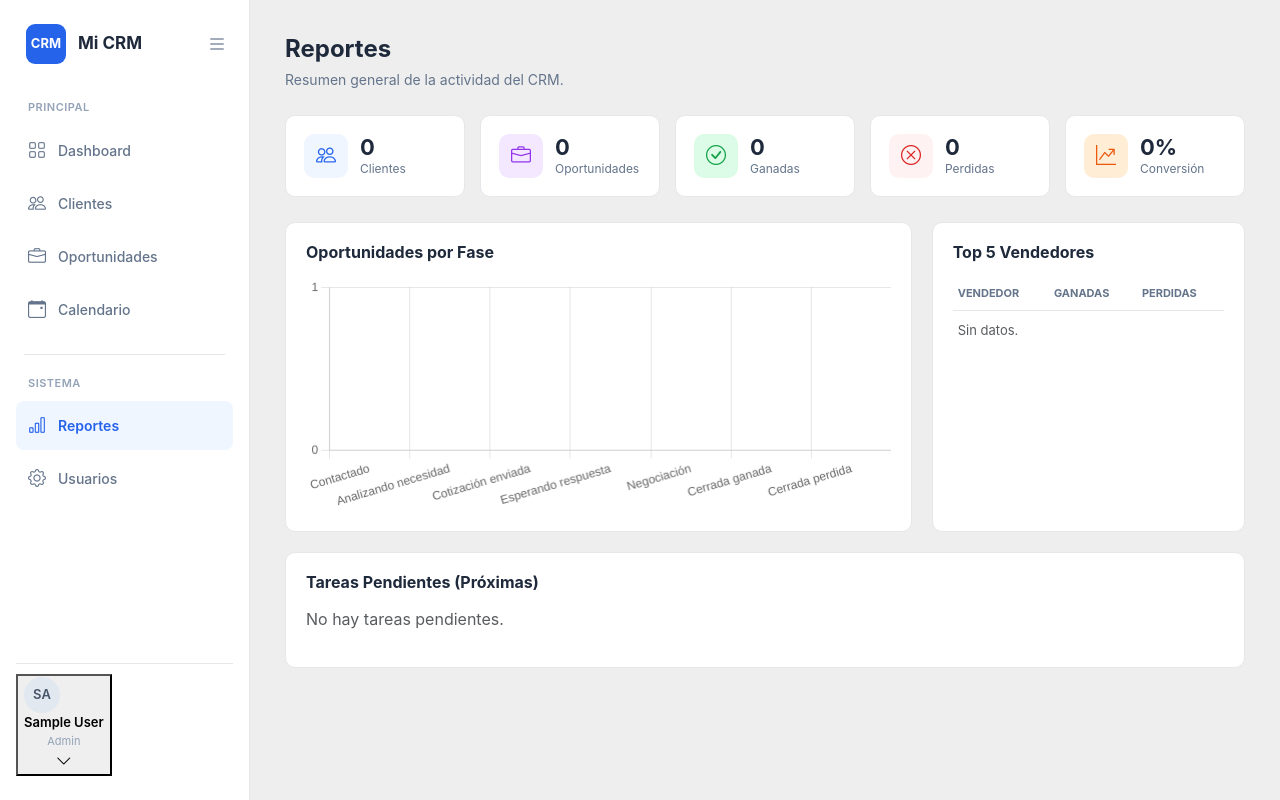
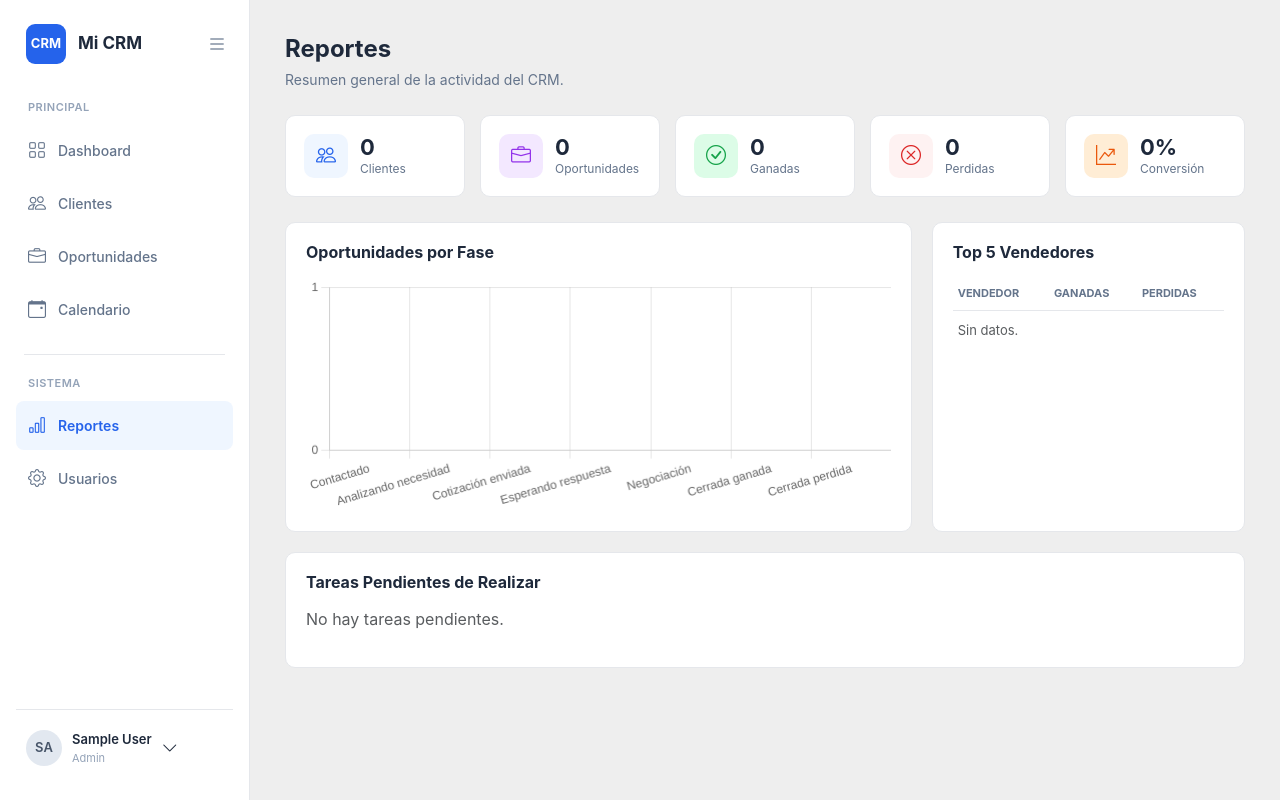
Before and after one commit to jhosue-morales/CRM-ELERA, a PHP site: page /reportes.php in a window 1280 px wide. Run offline with PHP 8.4, Linux system fonts and the light colour scheme; the visitor is signed in with stand-in values (Sample User, id 1); data that the repository does not hold is empty.

Commit message:
reporte v5

```diff
--- a/reportes.php
+++ b/reportes.php
@@ -55,7 +55,7 @@ $top_vendedores = $pdo->query("SELECT asignado_a,
 $tareas_pendientes = $pdo->query("SELECT t.*, o.nombre_oportunidad
     FROM tareas_oportunidades t
     LEFT JOIN oportunidades o ON t.oportunidad_id = o.id
-    WHERE t.fecha_realizacion >= CURDATE()
+    WHERE t.estado = 'Pendiente'
     ORDER BY t.fecha_realizacion ASC
     LIMIT 10")->fetchAll(PDO::FETCH_ASSOC);
 ?>
@@ -162,6 +162,29 @@ $tareas_pendientes = $pdo->query("SELECT t.*, o.nombre_oportunidad
         .user-dropdown {
     border-top: 1px solid #e5e7eb;
     padding-top: 10px;
+}
+.user-button {
+    width: 100%;
+
+    display: flex;
+    align-items: center;
+
+    gap: 10px;
+
+    padding: 10px;
+
+    border: none;
+    border-radius: 8px;
+
+    background: transparent;
+    color: #1e293b;
+
+    text-align: left;
+
+    cursor: pointer;
+}
+.user-button:hover {
+    background: #f1f5f9;
 }
     </style>
 </head>
@@ -281,7 +304,7 @@ $tareas_pendientes = $pdo->query("SELECT t.*, o.nombre_oportunidad
 
     <!-- TAREAS PENDIENTES -->
     <div class="card-custom">
-        <h3>Tareas Pendientes (Próximas)</h3>
+        <h3>Tareas Pendientes de Realizar</h3>
         <?php if ($tareas_pendientes): ?>
             <?php foreach ($tareas_pendientes as $t): ?>
                 <?php
```
